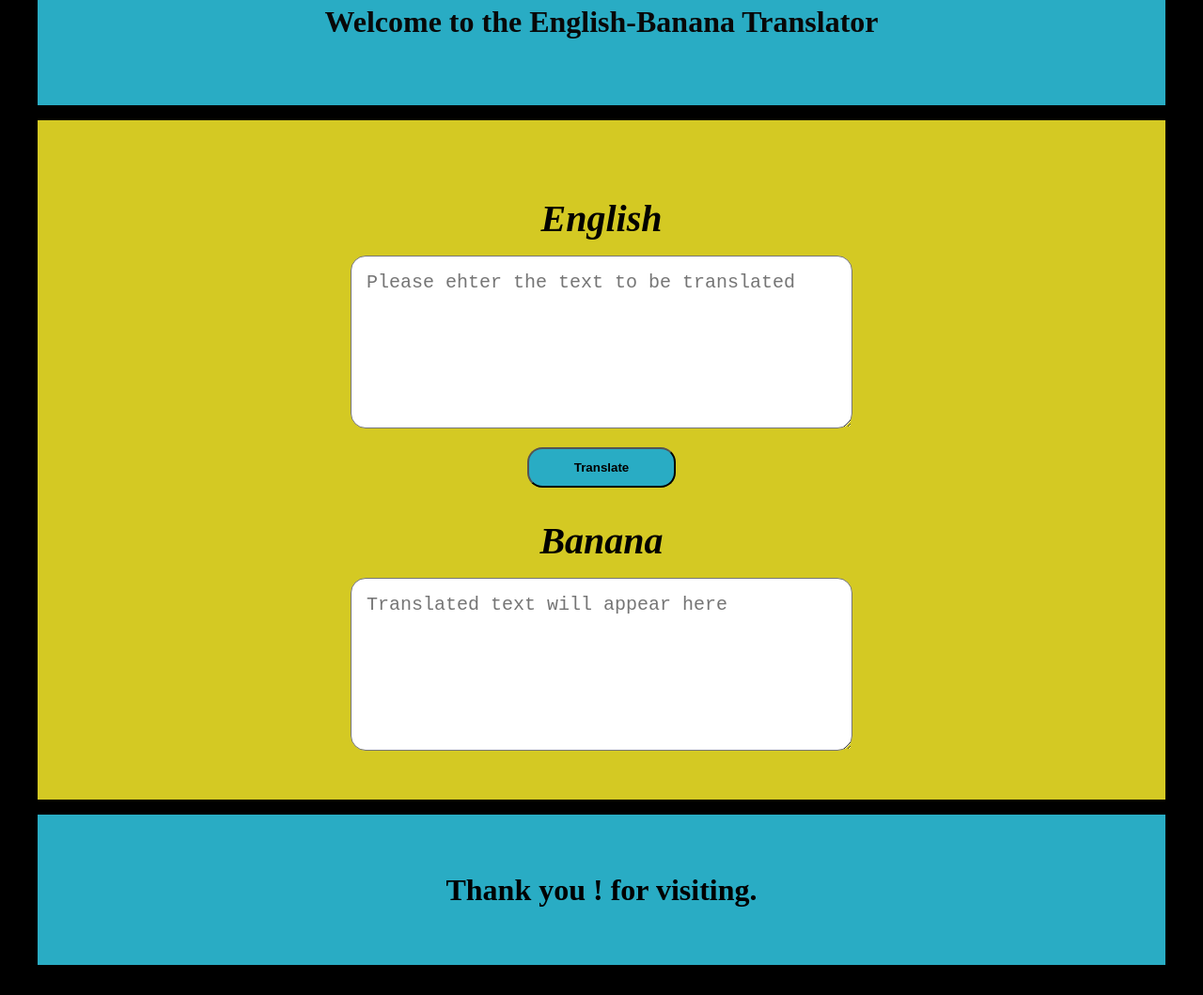
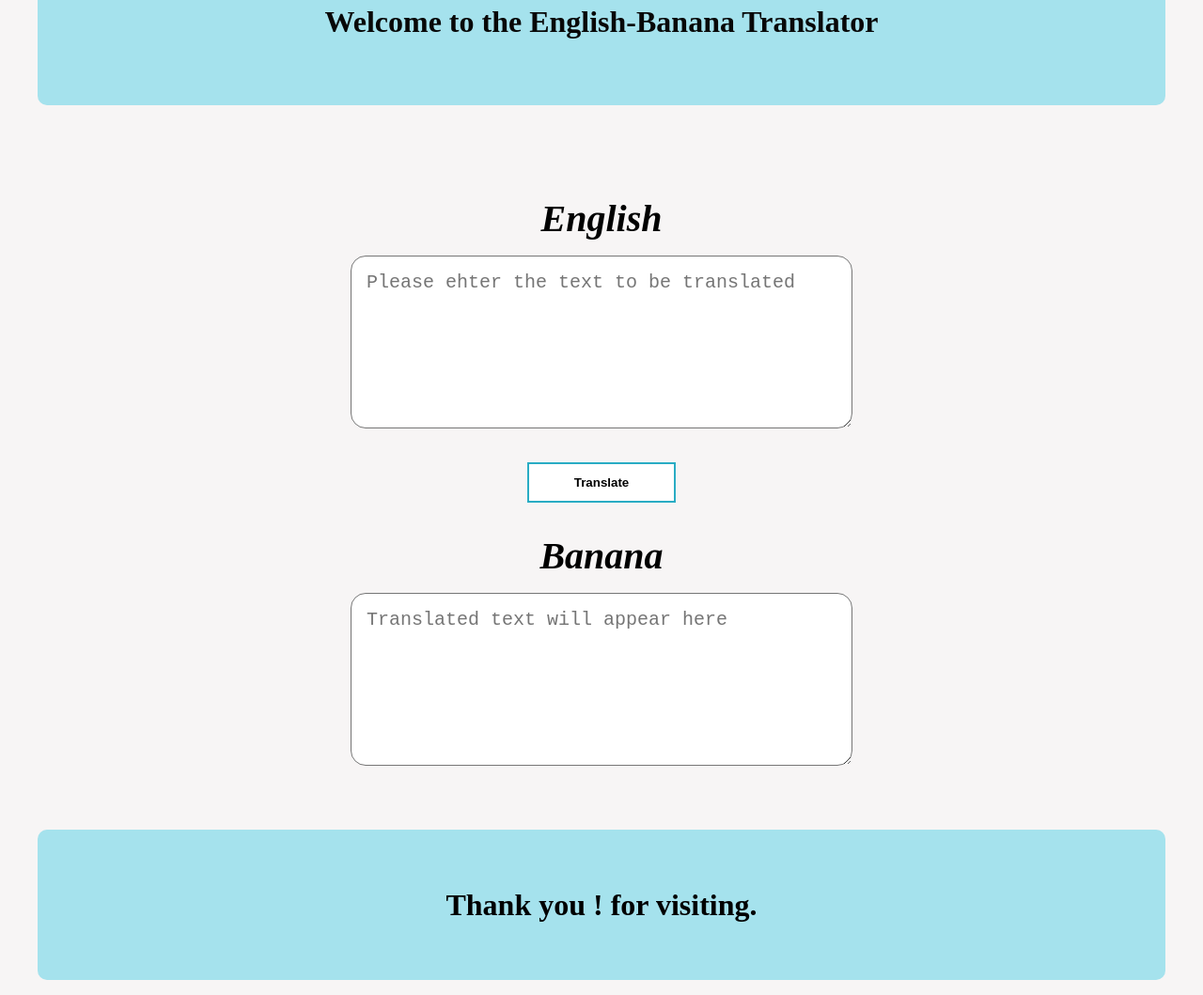
Before and after one commit to devsurajrai/neogcamp-banana-translator, a plain HTML site: page index.html in a window 1280 px wide. Shown: the part 80-1139 px from the top of the page at 94% size. Drawn offline with Linux system fonts and the light colour scheme.

Commit message:
style: changed colors

```diff
--- a/app.js
+++ b/app.js
@@ -23,6 +23,7 @@ function clickHandler(){
         bananaData.innerText=translatedText;
     })
     .catch(errorHandler)
+
 }
 
 
--- a/style.css
+++ b/style.css
@@ -1,15 +1,16 @@
 
 body{
-    background-color: black;
+    background-color: rgb(247, 245, 245);
 }
 .header{
 
     margin: 2rem;
     margin-top: 1rem;
     margin-bottom: 1rem;
-    background-color: rgb(41, 172, 196);
+    background-color: rgb(165, 226, 237);
     text-align: center;
-    padding: 3rem
+    padding: 3rem;
+    border-radius: 10px
 
 }
 
@@ -18,7 +19,6 @@ body{
 }
 
 #translation-area{
-    background-color: rgb(212, 201, 35);
     text-align: center;
     margin: 2rem;
     margin-top: 1rem;
@@ -33,6 +33,7 @@ body{
     font-size: 1.25rem;
     padding:1rem;
     font-weight: .25rem;
+
 }
 
 #translation-area #english-section #english-heading{
@@ -58,21 +59,23 @@ body{
 }
 
 #footer{
-    background-color: rgb(41, 172, 196);
+    background-color: rgb(165, 226, 237);
     margin:2rem;
     margin-top: 1rem;
     margin-bottom: 1rem;
     text-align: center;
     padding:2.5rem;
+    border-radius: 10px
 }
 
 #translation-area #english-section #english-translate-button{
     padding: .75rem;
     padding-left:3rem;
     padding-right:3rem;
-    margin-top: 1rem;
-    border-radius: 1rem;
-    background-color: rgb(41, 172, 196);
+    margin-top: 2rem;
+    /* border-radius: 1rem; */
+   border: 2px solid rgb(41, 172, 196);
+   background-color: white;
     font-weight: bold;
 
 
```
Also changed, not shown: 1 other file.
